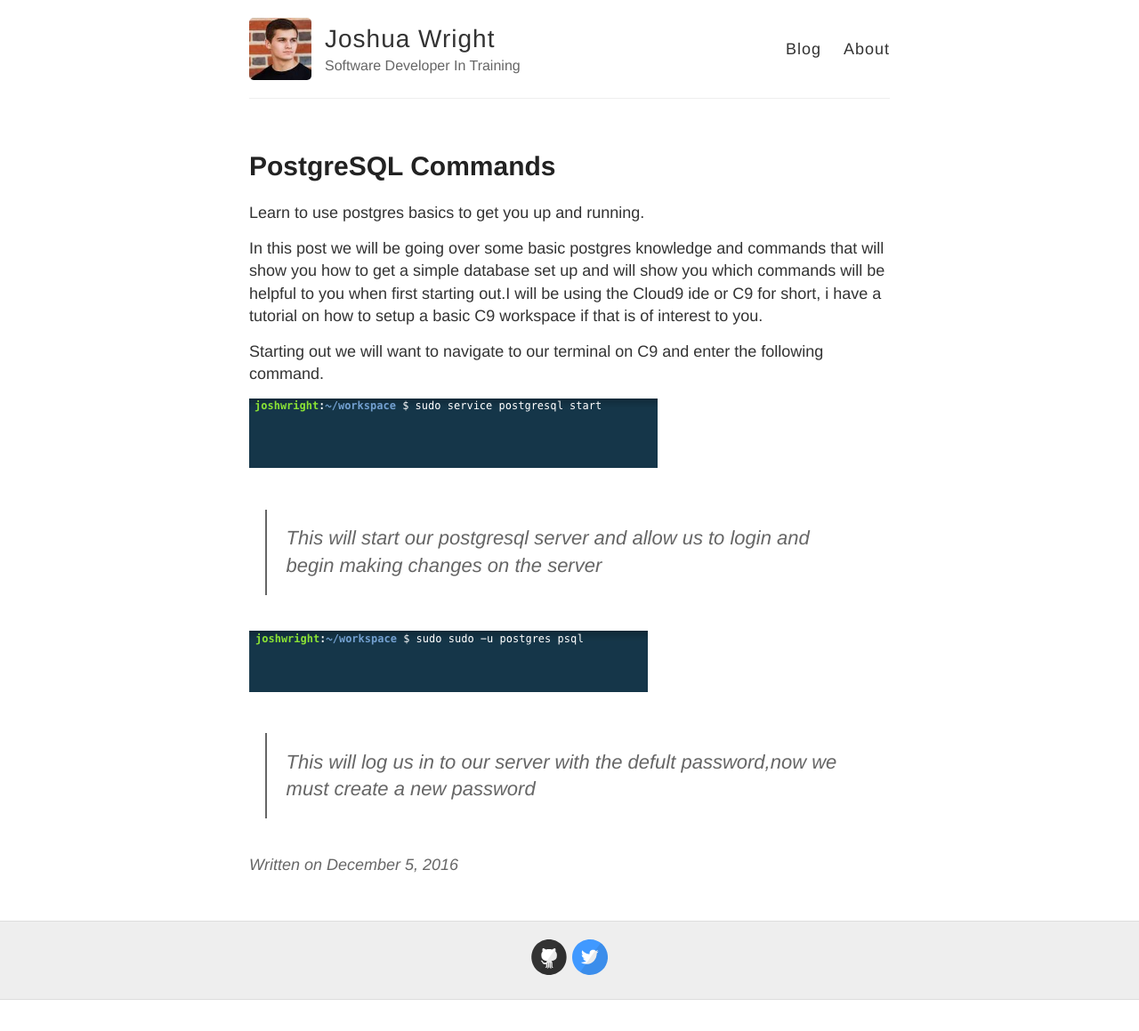
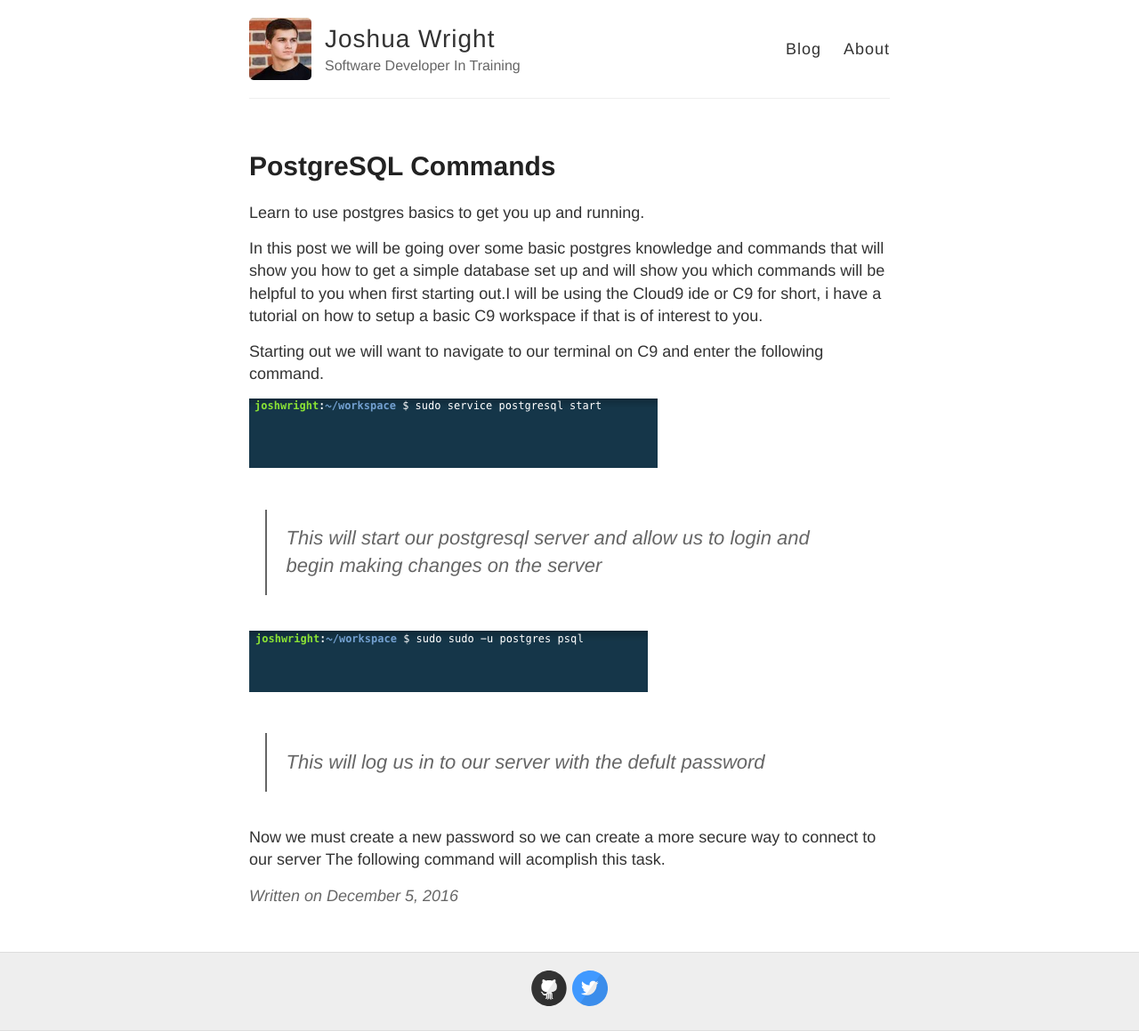
Before and after one commit to JoshTWright/devBlog, a Jekyll site: the page built from _posts/2016-12-5-PostgreSQLCommands.md, in a window 1280 px wide. Shown: the whole page at 89% size. Built offline with Jekyll 4.4.1, drawn with Linux system fonts in a browser that asks for light colours; before the commit the page ends 1124 px from its top, so only the background shows below that.

Commit message:
Update 2016-12-5-PostgreSQLCommands.md

```diff
--- a/_posts/2016-12-5-PostgreSQLCommands.md
+++ b/_posts/2016-12-5-PostgreSQLCommands.md
@@ -18,4 +18,7 @@ Starting out we will want to navigate to our terminal on C9 and enter the follow
 
 ![_config.yml]({{ site.baseurl }}/images/pgflogin.png)
 
->This will log us in to our server with the defult password,now we must create a new password
+>This will log us in to our server with the defult password
+
+Now we must create a new password so we can create a more secure way to connect to our server
+The following command will acomplish this task.
```
